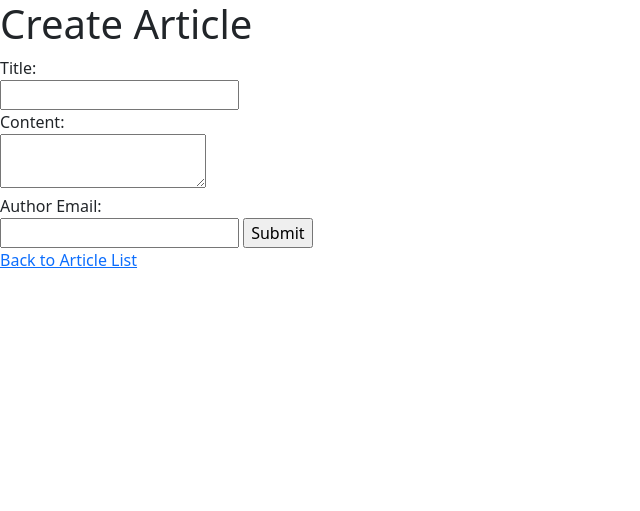
After one commit to alphabetjim/tdd_py, a Flask app: page /create-article-form/ in a window 1280 px wide. The commit adds this page. Shown: the top 511 px of the page, without its empty margins (0-640 px from the left). Run offline with Flask 3, Linux system fonts and the light colour scheme.

Commit message:
Create article page now works

```diff
--- a/blog_app/blog/app.py
+++ b/blog_app/blog/app.py
@@ -2,6 +2,7 @@ from flask import Flask, jsonify, request, render_template, url_for, redirect
 
 from blog.commands import CreateArticleCommand
 from blog.queries import GetArticleByIDQuery, ListArticlesQuery
+from blog.models import Article
 
 from pydantic import ValidationError
 
@@ -22,20 +23,33 @@ def create_article():
     )
     return jsonify(cmd.execute().dict())
 
+@app.route("/create-article-form/", methods=["POST", "GET"])
+def create_article_form():
+    if request.method == "POST":
+        # As input validation is handled on client side for this simple example,
+        # we can assume that the form is always valid
+        form_info = request.form.to_dict()
+        print(form_info)
+        article = Article(author=form_info["author"], title=form_info["title"], content=form_info["content"]).save()
+        return redirect(url_for("get_article", article_id=article.id))
+    else:
+        return render_template("create_article.html")
+
 
 @app.route("/article/<article_id>/", methods=["GET"])
 def get_article(article_id):
     query = GetArticleByIDQuery(
         id=article_id
     )
-    return jsonify(query.execute().dict())
+    article_detail = query.execute().dict()
+    return render_template("article_detail.html", article=article_detail)
 
 
 @app.route("/article-list/", methods=["GET"])
 def list_articles():
     query = ListArticlesQuery()
     records = [record.dict() for record in query.execute()]
-    return jsonify(records)
+    return render_template("article_list.html", articles=records)
 
 @app.route("/", methods=["GET"])
 def index():
--- /dev/null
+++ b/blog_app/blog/templates/create_article.html
@@ -0,0 +1,19 @@
+{% extends 'base.html' %}
+
+{% block content %}
+
+<h1>Create Article</h1>
+
+<form action="{{ url_for('create_article_form') }}" method="post">
+    <label for="title">Title:</label><br>
+    <input type="text" id="title" name="title" required><br>
+    <label for="content">Content:</label><br>
+    <textarea id="content" name="content" required></textarea><br>
+    <label for="author">Author Email:</label><br>
+    <input type="email" name="author" id="author" required>
+    <input type="submit" value="Submit">
+</form>
+
+<a href="{{ url_for('list_articles') }}">Back to Article List</a>
+
+{% endblock %}
--- a/blog_app/blog/templates/index.html
+++ b/blog_app/blog/templates/index.html
@@ -4,6 +4,10 @@
 
 <h1>Welcome to the Blog App Site!</h1>
 
-<button href="/article-list/">View a list of articles</button>
+<div class="text-center followbuttondiv">
+    <a class="link-article-list" href="article-list/">
+        View all articles
+    </a>
+</div>
 
 {% endblock %}
```
Also changed, not shown: blog_app/blog/templates/article_detail.html (added, +14 -0 lines), blog_app/blog/templates/article_list.html (added, +14 -0 lines).
